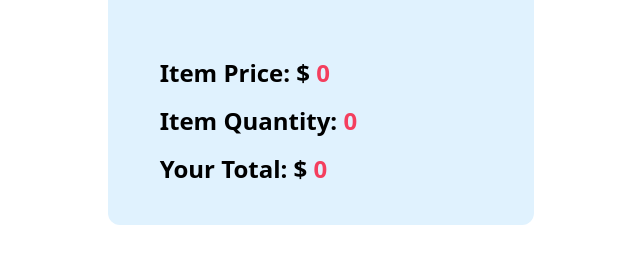
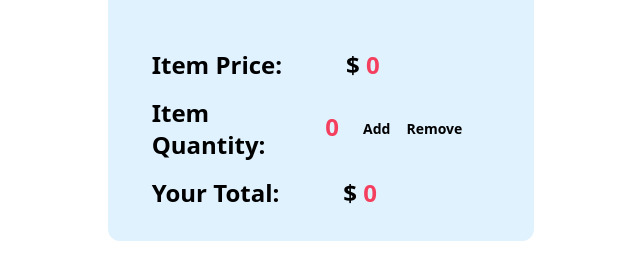
Before and after one commit to touhidcodes/PH-7-JS-Discount-Calculator, a plain HTML site: page index.html in a window 1280 px wide. Shown: the part 159-438 px from the top of the page, without its empty margins (319-959 px from the left). Drawn offline with nearby package versions, Linux system fonts and the light colour scheme.

Commit message:
discount-calculator-design

```diff
--- a/index.html
+++ b/index.html
@@ -18,12 +18,30 @@
             <h1 class=" text-4xl font-semibold">Discount Calculator</h1>
             <h3 class="text-2xl">made by @<span class="text-rose-500">touhidcodes</span></h3>
         </div>
-        <div class="p-8">
+        <div class="p-6">
             <!-- Total Value -->
             <div class="text-2xl font-semibold">
-                <h3 class="pl-5 py-2">Item Price: $ <span id="" class="text-rose-500">0</span></h3>
-                <h3 class="pl-5 py-2">Item Quantity: <span id="" class="text-rose-500">0</span></h3>
-                <h3 class="pl-5 py-2">Your Total: $ <span id="" class="text-rose-500">0</span></h3>
+                <div class="flex items-center">
+                    <h3 class="pl-5 py-2">Item Price: </h3>
+                    <h3 class="mx-16">$ <span id="" class="text-rose-500">0</span></h3>
+                </div>
+                <div class="flex items-center">
+                    <h3 class="pl-5 py-2">Item Quantity: </h3>
+                    <h3 class="mx-10 flex">
+                        <span id="" class="text-rose-500">0</span>
+                        <div class="flex ml-4">
+                            <h4 class="text-sm p-2 hover:bg-sky-300 rounded-xl">Add</h4>
+                            <h4 class="text-sm p-2 hover:bg-sky-300 rounded-xl">Remove</h4>
+
+                        </div>
+
+                    </h3>
+                </div>
+                <div class="flex items-center">
+                    <h3 class="pl-5 py-2">Your Total: </h3>
+                    <h3 class="mx-16">$ <span id="" class="text-rose-500">0</span></h3>
+                </div>
+
             </div>
             <!-- Discount -->
 
```
